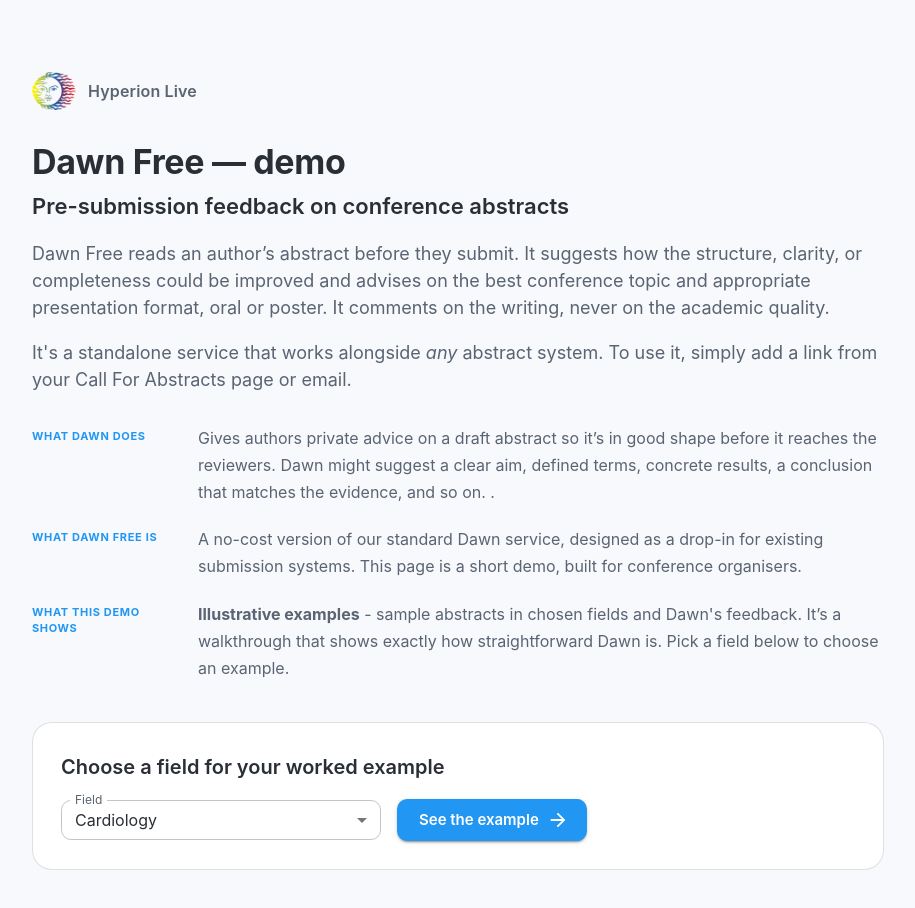
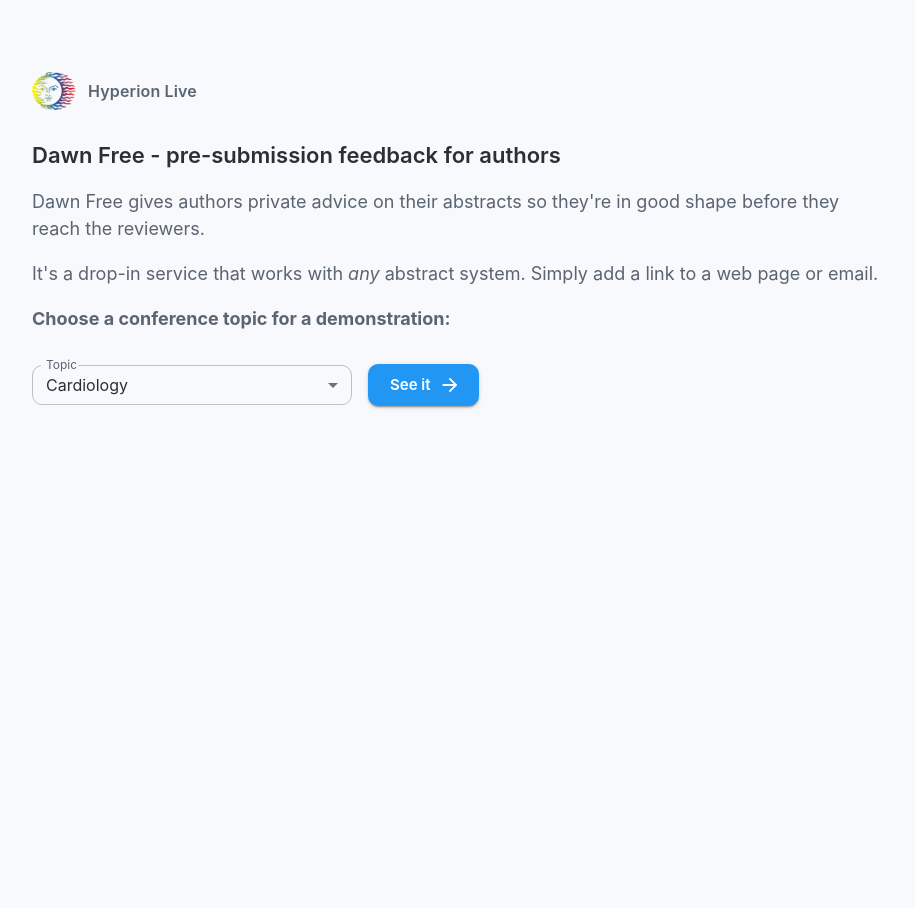
Before and after one commit to KWhyperion/dawnfreedemo, a React (Vite) app: page / in a window 1280 px wide. Shown: the top 908 px of the page, without its empty margins (182-1097 px from the left). After the commit the page ends 800 px from the top, so only its background shows below. Built offline with nearby package versions, Linux system fonts and the light colour scheme.

Commit message:
more text changes; fixed blue face intro

```diff
--- a/src/components/AbstractAnalysisPanel.js
+++ b/src/components/AbstractAnalysisPanel.js
@@ -655,9 +655,7 @@
                                                   controlStates,
                                               }) {
     const SESSION_KEY = 'aiPanelIntroPlayed';
-    const [hasIntroPlayed, setHasIntroPlayed] = useState(
-        () => safeSession.get(SESSION_KEY) === 'true'
-    );
+    const [hasIntroPlayed, setHasIntroPlayed] = useState(false); // was: safeSession.get(...)
     const prevSubmissionIdRef = useRef(submissionId);
     const prevPageNumberRef = useRef(pageNumber);
 
@@ -817,8 +815,7 @@
     const isReanalysing = isAnalysingStructure && !structural;
 
     const handleIntroEnd = useCallback(() => {
-        safeSession.set(SESSION_KEY, 'true');
-        setHasIntroPlayed(true);
+        setHasIntroPlayed(true);   // drop the safeSession.set — don't persist across loads
     }, []);
 
     // ── Memoised markdown ─────────────────────────────────────────
--- a/src/components/LeadCaptureForm.jsx
+++ b/src/components/LeadCaptureForm.jsx
@@ -76,10 +76,10 @@
     return (
         <Box component="form" onSubmit={handleSubmit} noValidate>
             <Typography variant="h6" sx={{fontWeight: 600, mb: 0.5}}>
-                Try Dawn in your conference
+                Let us show you how Dawn can work for your authors
             </Typography>
             <Typography variant="body2" color="text.secondary" sx={{mb: 2}}>
-                Leave your details and we’ll show you how Dawn can work for your authors.
+                We can customise it for your particular needs - abstract structure, word count, conference themes.
             </Typography>
 
             {status === 'error' && (
--- a/src/pages/DemoPage.jsx
+++ b/src/pages/DemoPage.jsx
@@ -20,7 +20,7 @@
 const TITLE_DELAY = 500;        // blank → title appears
 const ABSTRACT_DELAY = 500;     // title shown → abstract body appears
 const PANEL_SLIDE_DELAY = 2000; // abstract shown → panel slides in
-const STRUCTURAL_DELAY = 500;   // panel in → structural appears (the isAnalysingStructure beat)
+const  STRUCTURAL_DELAY = 900;   // panel in → structural appears (the isAnalysingStructure beat)
 const THEME_DELAY = 200;        // author feedback complete → conference theme block
 const PRESENTATION_DELAY = 200; // theme block shown → presentation suitability
 
--- a/src/pages/ExplainerPage.jsx
+++ b/src/pages/ExplainerPage.jsx
@@ -30,45 +30,21 @@
                 </Box>
 
                 {/* Hero — the former lozenge text, now the page's headline */}
-                <Typography variant="h1" sx={{mb: 1.5}}>
-                    Dawn Free — demo
-                </Typography>
 
                 <Typography variant="h2" sx={{fontWeight: 600, mb: 2.5}}>
-                    Pre-submission feedback on conference abstracts
+                   Dawn Free - pre-submission feedback for authors
                 </Typography>
 
                 <Typography variant="h2" sx={{fontWeight: 400, fontSize: 18, color: 'text.secondary', mb: 4, lineHeight: 1.5}}>
-                    <p>Dawn Free reads an author’s abstract before they submit. It
-                        suggests how the structure, clarity, or completeness could
-                        be improved and advises on the best conference topic and appropriate presentation format, oral or poster. It comments on the writing, never on the academic quality.</p>
-                    <p>It's a standalone service that works alongside <em>any</em> abstract system. To use it, simply add a link from your Call For Abstracts page or email. </p>
-                </Typography>
+                    <p>Dawn Free gives authors private advice on their abstracts so they're in good shape before they reach the reviewers.
+                        </p>
+                    <p>It's a drop-in service that works with <em>any</em> abstract system. Simply add a link to a web page or email. </p>
 
-                <Stack spacing={2.5} sx={{mb: 5}}>
-                    <ExplainerPoint title="What Dawn does">
-                        Gives authors private advice on a draft abstract so it’s in good shape before it reaches the reviewers. Dawn might suggest a clear aim,
-                        defined terms, concrete results, a conclusion that matches the evidence, and so on.
-                        .
-                    </ExplainerPoint>
-                    <ExplainerPoint title="What Dawn Free is">
-                        A no-cost version of our standard Dawn service, designed as a drop-in for existing submission systems. This page is a
-                        short demo, built for conference organisers.
-                    </ExplainerPoint>
-                    <ExplainerPoint title="What this demo shows">
-                        <strong>Illustrative examples</strong> - sample abstracts in
-                        chosen fields and Dawn's feedback. It’s a
-                        walkthrough that shows exactly how straightforward Dawn is.  Pick a field below to choose an example.
-                    </ExplainerPoint>
-                </Stack>
-
-                <Paper variant="outlined" sx={{p: {xs: 2.5, md: 3.5}, borderRadius: 2}}>
-                    <Typography variant="h6" sx={{fontWeight: 600, mb: 2}}>
-                        Choose a field for your worked example
+                    <p><strong>Choose a conference topic for a demonstration:</strong></p>
                 </Typography>
                 <Stack direction={{xs: 'column', sm: 'row'}} spacing={2} alignItems={{sm: 'center'}}>
                     <FormControl fullWidth size="small" sx={{maxWidth: {sm: 320}}}>
-                            <InputLabel id="domain-label">Field</InputLabel>
+                        <InputLabel id="domain-label">Topic</InputLabel>
                         <Select
                             labelId="domain-label"
                             label="Field"
@@ -86,10 +62,10 @@
                         endIcon={<ArrowForwardIcon/>}
                         onClick={onContinue}
                     >
-                            See the example
+                        See it
                     </Button>
                 </Stack>
-                </Paper>
+
             </Container>
         </Box>
     );
```
Lines whose indentation alone changed are shown as unchanged.
